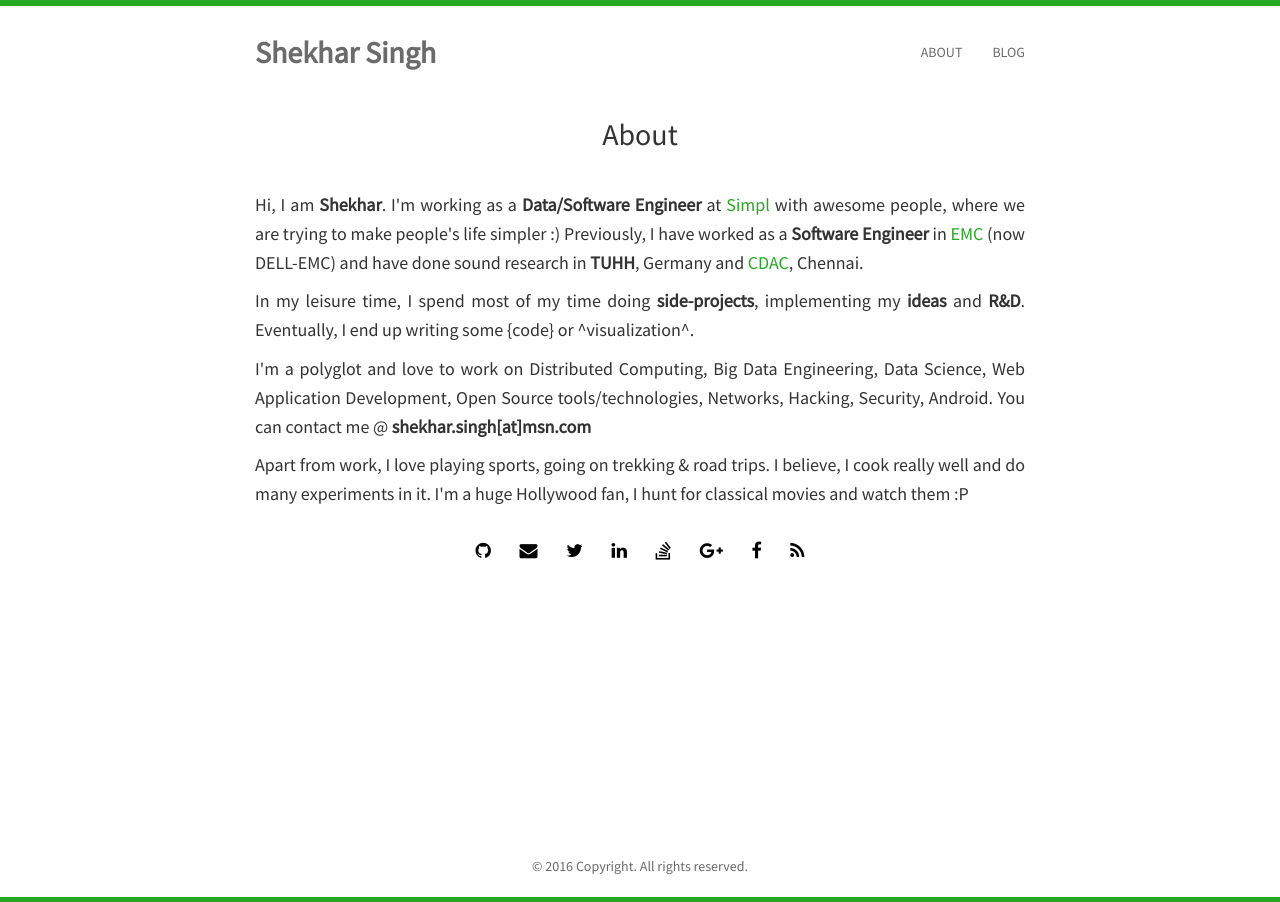
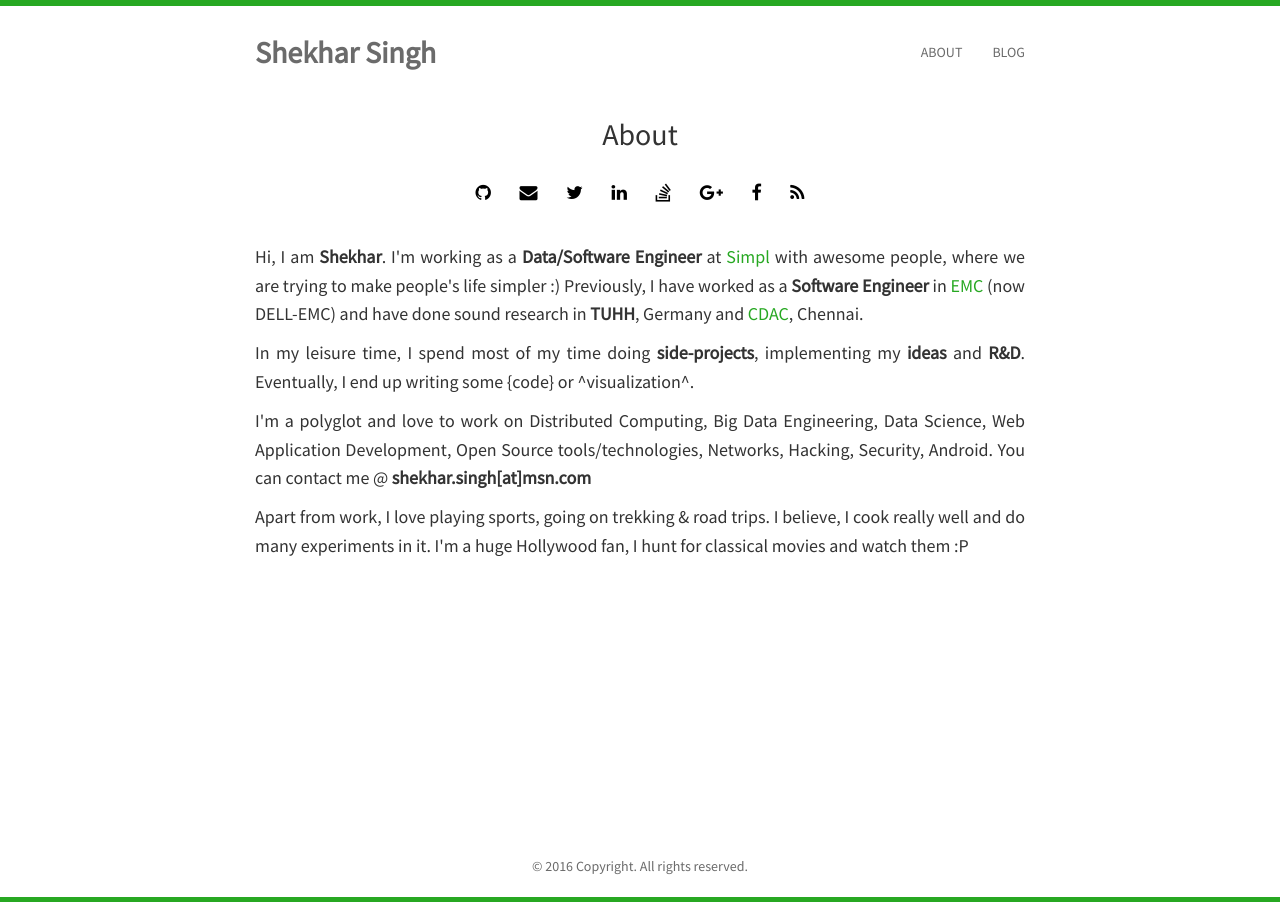
Before and after one commit to rootcss/rootcss.github.io, a Jekyll site: the page built from about.html, in a window 1280 px wide. Built offline with Jekyll 4.4.1, drawn with Linux system fonts in a browser that asks for light colours; nearby versions of some CDN libraries.

Commit message:
social location chagned

```diff
--- a/about.html
+++ b/about.html
@@ -10,8 +10,9 @@ title: Shekhar Singh | About
 </style>
 <section id="about">
 	<div class="container">
-	<h2>About</h2>
-	<br>
+		<h2>About</h2>
+		{% include social.html %}
+		<br>
 	  <h4>
 	  <p style="text-align:justify;"> Hi, I am <name title="Shekhar Singh aka. Chandrashekhar Singh aka. rootcss"><b>Shekhar</b></name>. I'm working as a <b>Data/Software Engineer</b> at <a target="_blank" href="https://getsimpl.com">Simpl</a> with awesome people, where we are trying to make people's life simpler :) Previously, I have worked as a <b>Software Engineer</b> in <a target="_blank" href="http://www.emc.com/">EMC</a> (now DELL-EMC) and have done sound research in <b>TUHH</b>, Germany and <a target="_blank" href="http://cdac.in/">CDAC</a>, Chennai.</p>
 
@@ -23,7 +24,5 @@ title: Shekhar Singh | About
 		<p style="text-align:justify;">Apart from work, I love playing sports, going on trekking &amp; road trips. I believe, I cook really well and do many experiments in it. I'm a huge Hollywood fan, I hunt for classical movies and watch them :P </p>
 
 		</h4>
-
-	  {% include social.html %}
 	</div>
 </section>
```
Also changed, not shown: 6 other files.
